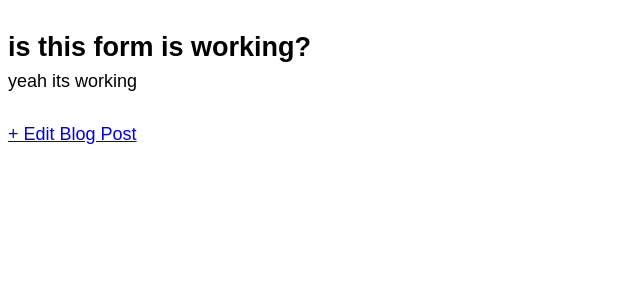
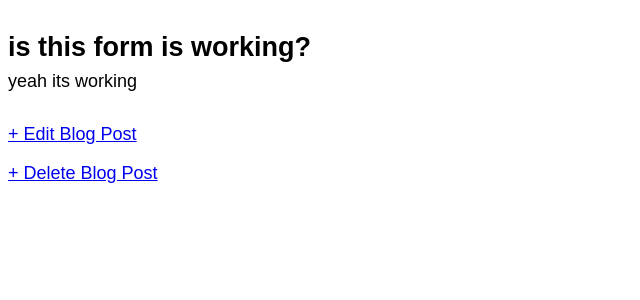
Before and after one commit to Rahul255/Django, a Django app: page /post/4/ in a window 1280 px wide. Shown: the part 99-399 px from the top of the page, without its empty margins (0-640 px from the left). Run offline with Django 3.2, Linux system fonts and the light colour scheme; data comes from the database, SQL or seed files in the repository; both versions use the stored data as it was after the commit.

Commit message:
file added

```diff
--- a/blog/blog/urls.py
+++ b/blog/blog/urls.py
@@ -5,5 +5,6 @@ urlpatterns=[
     path('', views.BlogListView.as_view(), name='home'),
     path('post/<int:pk>/', views.BlogDetailView.as_view(), name='post_detail'),
     path('post/new/', views.BlogCreateView.as_view(), name='post_new'),
-    path('post/<int:pk>/edit/',views.BlogUpdateView.as_view(), name='post_edit')
+    path('post/<int:pk>/edit/',views.BlogUpdateView.as_view(), name='post_edit'),
+    path('post/<int:pk>/delete/',views.BlogDeleteView.as_view(), name='post_delete'),
 ]
--- a/blog/blog/views.py
+++ b/blog/blog/views.py
@@ -1,6 +1,7 @@
 from django.shortcuts import render
 from django.views.generic import ListView,DetailView
-from django.views.generic.edit import CreateView, UpdateView
+from django.views.generic.edit import CreateView, UpdateView, DeleteView
+from django.urls import reverse_lazy
 from . models import Post
 
 # Create your views here.
@@ -22,3 +23,8 @@ class BlogUpdateView(UpdateView):
     model = Post
     fields = ['title', 'body']
     template_name = 'post_edit.html'
+
+class BlogDeleteView(DeleteView):
+    model = Post
+    template_name = 'post_delete.html'
+    success_url = reverse_lazy('home')
--- a/blog/templates/post_detail.html
+++ b/blog/templates/post_detail.html
@@ -5,6 +5,7 @@
     <h2>{{ post.title }}</h2>
     <p>{{ post.body }}</p>
 </div>
-<a href="{% url 'post_edit' post.pk %}">+ Edit Blog Post</a>
+<p><a href="{% url 'post_edit' post.pk %}">+ Edit Blog Post</a></p>
+<p><a href="{% url 'post_delete' post.pk %}">+ Delete Blog Post</a></p>
 
 {% endblock content %}
```
Also changed, not shown: blog/templates/post_delete.html (added, +10 -0 lines), blog/db.sqlite3.
